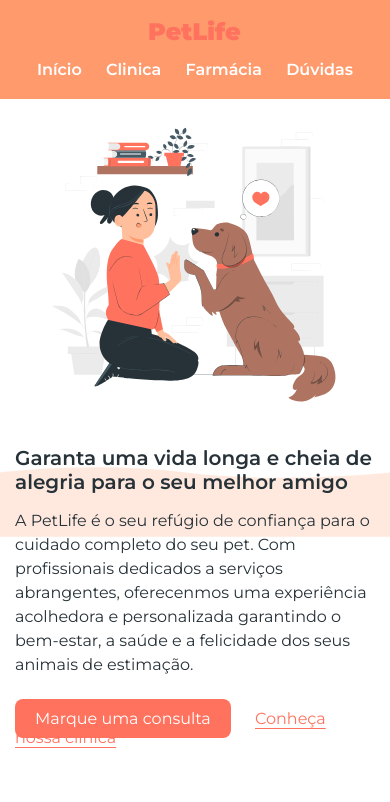
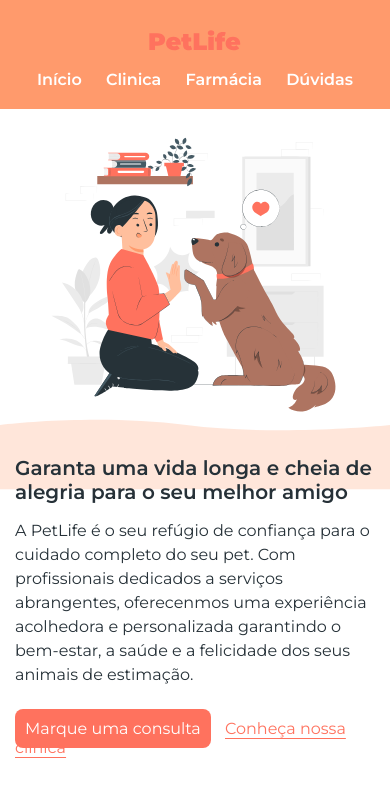
Before and after one commit to Lucass641/projeto-petlife, a plain HTML site: page index.html in a window 390 px wide. Shown: the top 802 px of the page. Drawn offline with Linux system fonts and the light colour scheme.

Commit message:
Add files via upload

```diff
--- a/src/css/responsivo.css
+++ b/src/css/responsivo.css
@@ -15,73 +15,74 @@
         padding: 10px;
     }
 
-    #inicio{
+    #inicio {
         flex-direction: column;
         padding: 15px;
     }
 
-    #inicio img{
+    #inicio img {
         width: 80vw;
         height: 300px;
     }
 
-    h1, h2{
+    h1,
+    h2 {
         font-size: 20px;
         margin-bottom: 15px;
     }
 
-    .botao, .botao-transparente{
-        padding: 10px 20px ;
+    .botao,
+    .botao-transparente {
+        padding: 10px 20px;
     }
 
-    #inicio .absolute{
+    #inicio .absolute {
         width: 100%;
         margin-bottom: 110px;
-       opacity: 0.9;
     }
 
-    #clinica{
+    #clinica {
         flex-direction: column-reverse;
         padding: 15px;
     }
 
-    #clinica img{
+    #clinica img {
         width: 80vw;
         height: 300px;
     }
 
-    #farmacia{
+    #farmacia {
         flex-direction: column-reverse;
         padding: 15px;
     }
 
-    #farmacia img{
+    #farmacia img {
         margin: 0;
         width: 90vw;
         height: 300px;
     }
 
-    #duvidas{
+    #duvidas {
         flex-direction: column;
         padding: 15px;
     }
 
-    #duvidas img{
+    #duvidas img {
         width: 100vw;
         height: 300px;
     }
 
-    .duvida h3{
+    .duvida h3 {
         font-size: 11px;
         padding-top: 27px;
     }
 
-    .duvida img{
+    .duvida img {
         max-height: 8px;
         max-width: 14px;
     }
 
-    footer{
+    footer {
         flex-direction: column;
         padding: 20px 20px 0 20px;
         gap: 10px;
@@ -97,3 +98,29 @@ footer nav a {
     }
 
 }
+
+@media (max-width: 395px) {
+
+    header a {
+        padding-top: 10px;
+    }
+
+    .botao,
+    .botao-transparente {
+        padding: 10px 10px;
+    }
+
+    #inicio .absolute {
+        width: 100vw;
+        padding-bottom: 115px;
+    }
+
+    .duvida h3 {
+        padding: 25px 20px 20px 20px;
+    }
+
+    .duvida img {
+        max-height: 8px;
+        max-width: 15px;
+    }
+}
```
Also changed, not shown: index.html (+0 -8 lines). Lines whose indentation alone changed are shown as unchanged.
